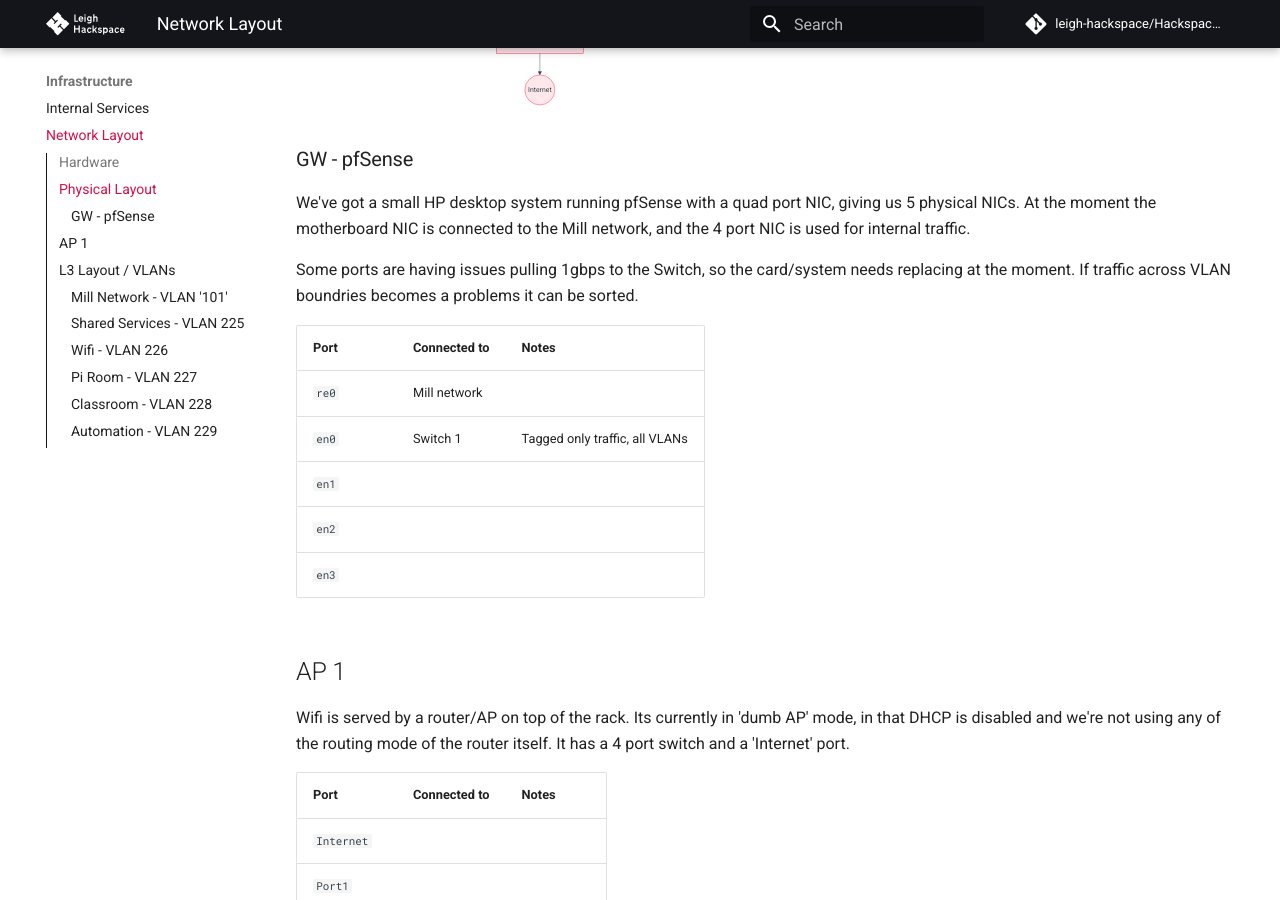
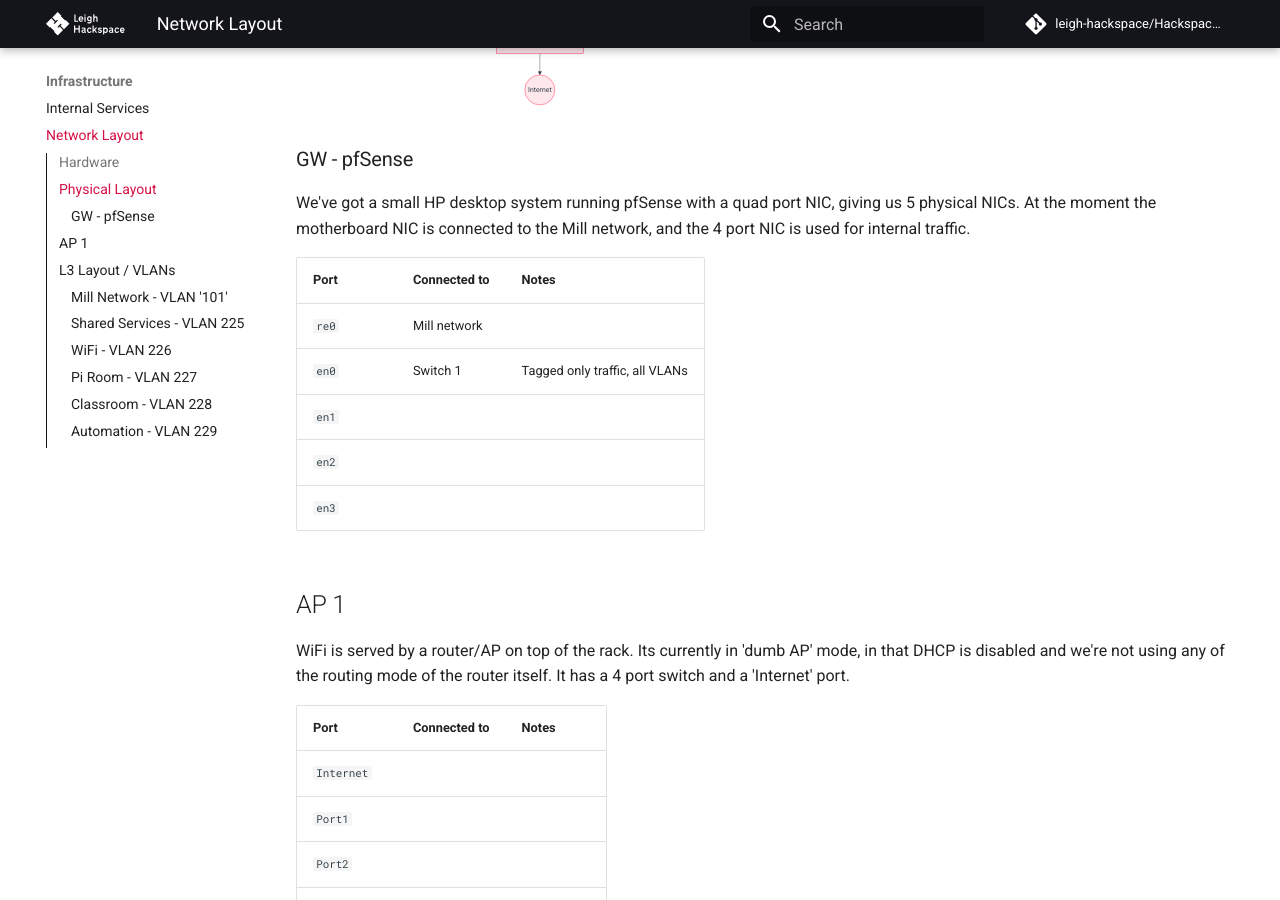
Before and after one commit to leigh-hackspace/HackspaceWiki, an MkDocs documentation site: the page built from docs/infrastructure/network_layout.md, in a window 1280 px wide and 900 px high, scrolled down 1134 px. Built offline with MkDocs 1.6.1 and Material for MkDocs 9.7.7, drawn with Linux system fonts in a browser that asks for light colours; comment, search, counter and statistics services are not loaded; the version menu is left out; some of the changed text lies outside the part shown.

Commit message:
Add services

```diff
--- a/docs/infrastructure/network_layout.md
+++ b/docs/infrastructure/network_layout.md
@@ -53,8 +53,6 @@
 
 We've got a small HP desktop system running pfSense with a quad port NIC, giving us 5 physical NICs. At the moment the motherboard NIC is connected to the Mill network, and the 4 port NIC is used for internal traffic.
 
-Some ports are having issues pulling 1gbps to the Switch, so the card/system needs replacing at the moment. If traffic across VLAN boundries becomes a problems it can be sorted.
-
 | Port  | Connected to | Notes                          |
 | ----- | ------------ | ------------------------------ |
 | `re0` | Mill network |                                |
@@ -65,7 +63,7 @@
 
 ## AP 1
 
-Wifi is served by a router/AP on top of the rack. Its currently in 'dumb AP' mode, in that DHCP is disabled and we're not using any of the routing mode of the router itself. It has a 4 port switch and a 'Internet' port.
+WiFi is served by a router/AP on top of the rack. Its currently in 'dumb AP' mode, in that DHCP is disabled and we're not using any of the routing mode of the router itself. It has a 4 port switch and a 'Internet' port.
 
 | Port       | Connected to | Notes |
 | ---------- | ------------ | ----- |
@@ -83,16 +81,16 @@
 graph
     INTERNET((Internet))
     SHARED[Shared Services - VLAN 225]
-    WIFI[WiFi - VLAN 226]
+    WiFi[WiFi - VLAN 226]
     PIROOM[Pi Room - VLAN 227]
     CLASSROOM[Classroom - VLAN 228]
     AUTOMATION[Automation VLAN 229]
     SHARED --> INTERNET
     PIROOM --> INTERNET
     CLASSROOM --> INTERNET
-    WIFI --> INTERNET
+    WiFi --> INTERNET
 
-    WIFI --> SHARED
+    WiFi --> SHARED
     PIROOM --> SHARED
     CLASSROOM --> SHARED
     SHARED --> AUTOMATION
@@ -122,9 +120,9 @@
 | HP Printer    | `10.3.1.50` | Pi Room 5/7            |
 | Epson Printer | `10.3.1.51` | Pi Room                |
 
-### Wifi - VLAN 226
+### WiFi - VLAN 226
 
-Wifi users, General open access to the internet and internal services.
+WiFi users, General open access to the internet and internal services.
 
 IP Range: `10.3.2.0/24`
 
@@ -132,9 +130,9 @@
 
 | Device Name | IP Address | Location                |
 | ----------- | ---------- | ----------------------- |
-| AP1         | `10.3.2.2` | Rack 1                  |
+| AP1         | `10.3.2.2` | On top of Rack 1        |
 | AP2         | `10.3.2.3` | Pi Room behind Printers |
-| AP3         | `10.3.2.4` | Fabrication             |
+| AP3         | `10.3.2.4` | Bar above the door      |
 
 ### Pi Room - VLAN 227
 
```
Also changed, not shown: docs/infrastructure/internal_services.md (+10 -1 lines).
